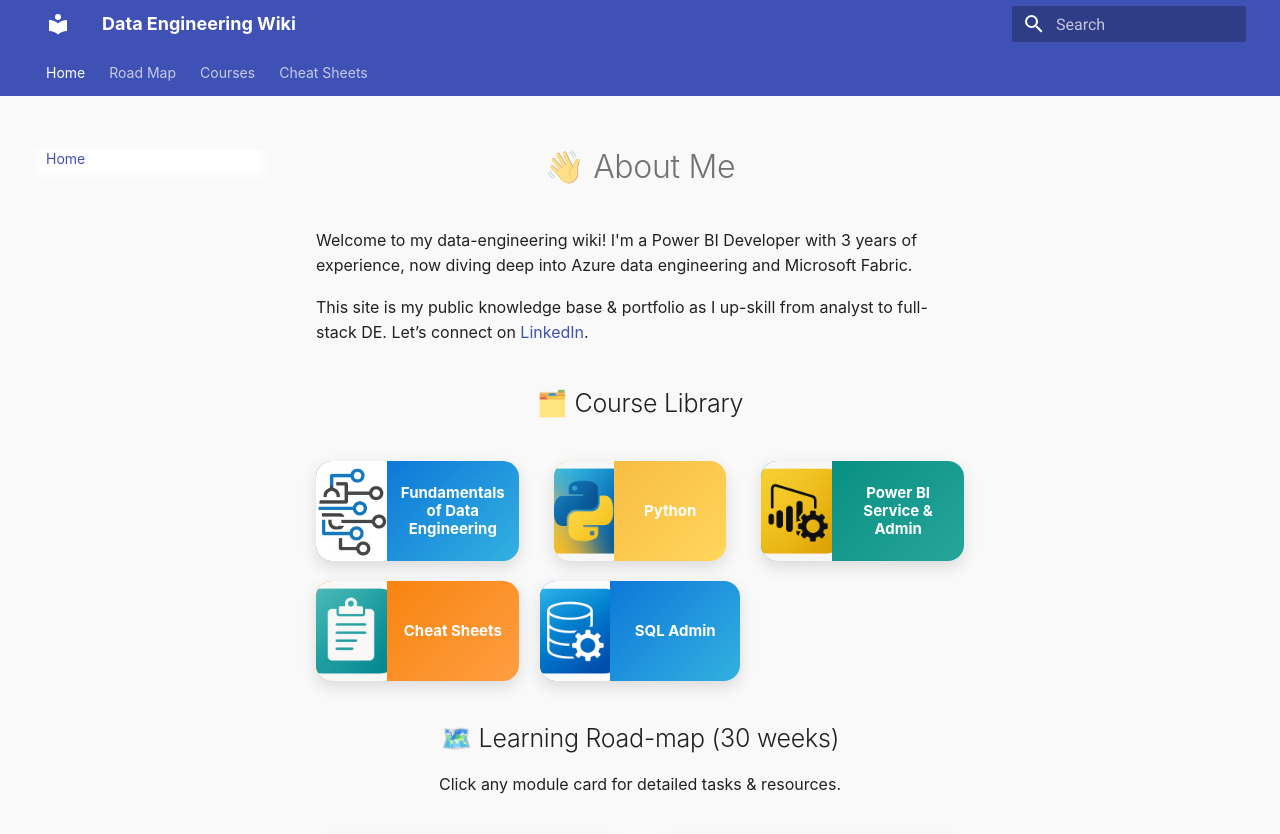
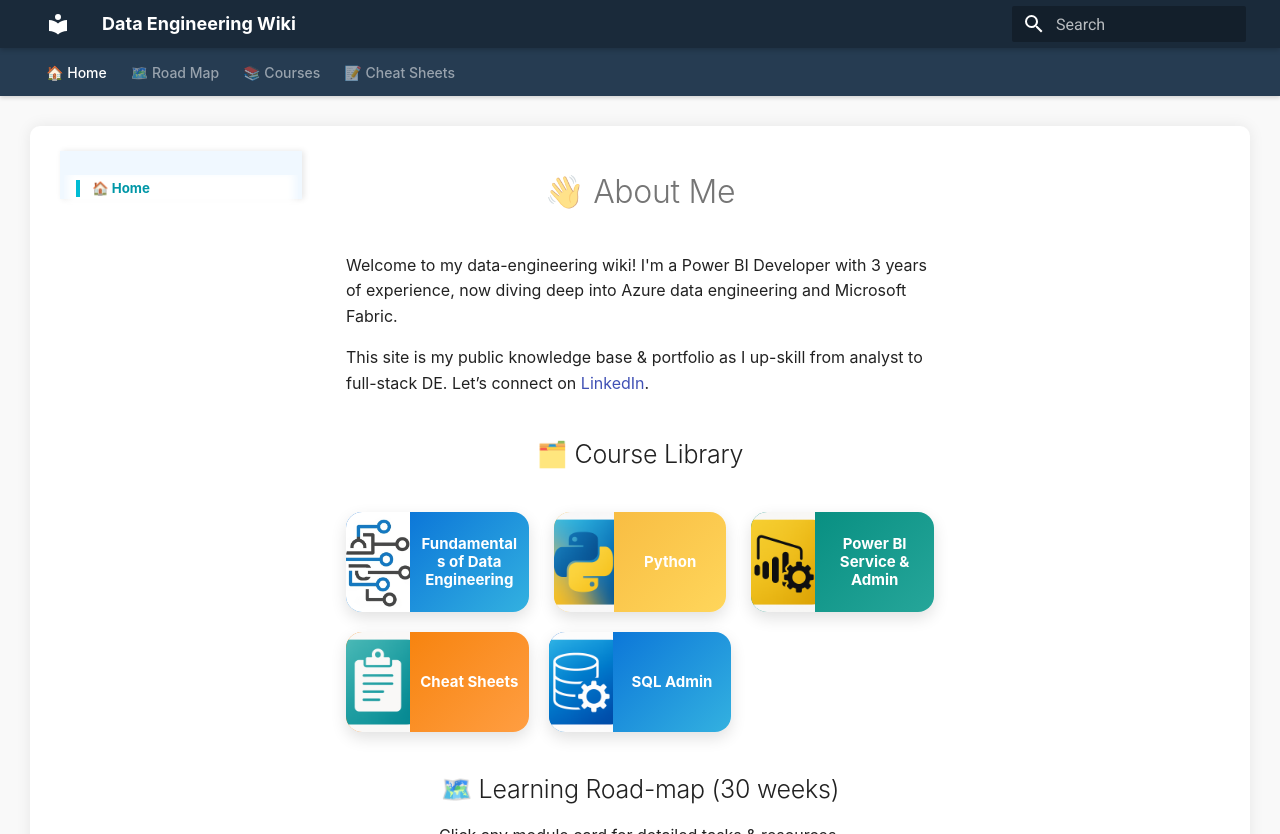
Before and after one commit to cpvardhan/data-engineering-wiki, an MkDocs documentation site: the page built from docs/index.md, in a window 1280 px wide and 1400 px high, cut to the strip 0-834 px from the top of the window. Built offline with MkDocs 1.6.1 and Material for MkDocs 9.7.7, drawn with Linux system fonts in a browser that asks for light colours.

Commit message:
added css

```diff
--- /dev/null
+++ b/docs/css/extra.css
@@ -0,0 +1,95 @@
+/* docs/css/extra.css */
+
+/* Define a primary accent color variable for easy changes later */
+:root {
+    --accent-color: #00bcd4; /* A vibrant cyan/turquoise */
+    --accent-dark: #0097a7;  /* A slightly darker shade for hover/active */
+    --header-bg: #1a2a3a;    /* Deep, rich navy for the top bar */
+    --text-light: #ffffff;
+    --text-dark: #333333;
+    --sidebar-bg: #f0f8ff;   /* Very light, airy blue for sidebar */
+    --sidebar-item-hover: #e0f2f7; /* Lighter cyan for sidebar item hover */
+    --sidebar-item-active: #c5e6ec; /* Active sidebar item background */
+}
+
+/* --- Top Bar Styling (Header) --- */
+.md-header {
+    background-color: var(--header-bg); /* Deep navy */
+    color: var(--text-light);           /* White text */
+    box-shadow: 0 2px 5px rgba(0, 0, 0, 0.2); /* More prominent shadow */
+}
+
+.md-header__button.md-logo img {
+    filter: brightness(0) invert(1); /* Makes logos white */
+}
+
+/* --- Sub-Header (Navigation Tabs) Styling --- */
+.md-tabs {
+    background-color: #263c52; /* A slightly lighter, but still dark, blue-gray for tabs */
+    box-shadow: 0 2px 4px rgba(0, 0, 0, 0.15); /* Good shadow */
+}
+
+.md-tabs__link {
+    color: rgba(255, 255, 255, 0.75); /* Slightly transparent white for unselected tabs */
+    transition: color 0.3s ease, background-color 0.3s ease;
+    font-weight: 500;
+}
+
+.md-tabs__link:hover {
+    color: var(--text-light); /* Solid white on hover */
+    background-color: rgba(255, 255, 255, 0.15); /* More visible background tint on hover */
+}
+
+.md-tabs__link--active {
+    color: var(--text-light); /* Solid white for the active tab */
+    font-weight: bold;
+    border-bottom: 3px solid var(--accent-color); /* Vibrant accent color underline */
+}
+
+/* --- Side Pane Styling (Navigation Sidebar) --- */
+.md-sidebar--primary {
+    background-color: var(--sidebar-bg); /* Very light blue */
+    box-shadow: 2px 0 6px rgba(0, 0, 0, 0.1); /* Slightly more visible shadow */
+}
+
+.md-nav__item {
+    padding: 5px 0;
+    transition: background-color 0.3s ease, color 0.3s ease;
+}
+
+.md-nav__link {
+    font-weight: 500;
+    font-size: 0.95em;
+    padding-left: 1.2em;
+    color: var(--text-dark); /* Dark gray text for readability */
+}
+
+.md-nav__item:hover > .md-nav__link {
+    background-color: var(--sidebar-item-hover); /* Lighter cyan on hover */
+    color: var(--accent-dark); /* Darker accent color text on hover */
+    text-decoration: none;
+}
+
+.md-nav__item--active > .md-nav__link {
+    background-color: var(--sidebar-item-active); /* Light cyan for active item background */
+    color: var(--accent-dark); /* Darker accent color for active item text */
+    font-weight: bold;
+    border-left: 4px solid var(--accent-color); /* Vibrant accent border */
+    padding-left: calc(1.2em - 4px);
+}
+
+/* --- Main Content Area Styling --- */
+.md-main__inner {
+    background-color: #ffffff; /* Pure white background for content */
+    padding: 25px 30px; /* Increased padding for better spacing */
+    border-radius: 10px; /* Slightly more rounded corners */
+    box-shadow: 0 0 15px rgba(0, 0, 0, 0.08); /* More noticeable shadow around content */
+}
+
+.md-content {
+    background-color: #ffffff; /* Pure white */
+}
+
+body {
+    background-color: #f7f9fc; /* A very light, subtle background for the page outside content */
+}
--- a/mkdocs.yml
+++ b/mkdocs.yml
@@ -3,25 +3,26 @@
 # ------------------------------------------------------------
 # Site Settings
 # ------------------------------------------------------------
-site_name: Data Engineering Wiki          # The title of your site
-use_directory_urls: true                  # Serve clean URLs ("/page/" instead of "/page.html")
+site_name: Data Engineering Wiki             # The title of your site
+use_directory_urls: true                     # Serve clean URLs ("/page/" instead of "/page.html")
 
 # ------------------------------------------------------------
 # Theme Configuration
 # ------------------------------------------------------------
 theme:
-  name: material                         # Use the Material for MkDocs theme
+  name: material                             # Use the Material for MkDocs theme
   features:
-    - navigation.instant      # Snappy, SPA-like page loads
-    - search.highlight        # Highlights search terms on target pages
-    - navigation.tabs         # Top-level tabs (Home, Road Map, Courses, etc.)
-    - navigation.top          # Adds a "Back to top" button on long pages
+    - navigation.instant        # Snappy, SPA-like page loads
+    - search.highlight          # Highlights search terms on target pages
+    - navigation.tabs           # Top-level tabs (Home, Road Map, Courses, etc.)
+    - navigation.top            # Adds a "Back to top" button on long pages
 
 # ------------------------------------------------------------
 # Custom CSS & JavaScript
 # ------------------------------------------------------------
 extra_css:
   - webpage_style.css         # Contains grid and card styling for the Course Library
+  - css/extra.css             # Your custom styles for top bar, side pane, and main content
 
 extra_javascript:
   # 1) Mermaid runtime (for <div class="mermaid"> blocks)
@@ -33,35 +34,35 @@
 # Site Navigation (Sidebar & Tabs)
 # ------------------------------------------------------------
 nav:
-  - Home: index.md
+  - '🏠 Home': 'index.md' # Added emoji
 
-  - Road Map:
-      - Overview: roadmap/index.md
-      - Module 1 – DW & SQL Foundations: roadmap/module1.md
-      - Module 2 – Python ETL & CI: roadmap/module2.md
-      - Module 3 – Spark & Delta Performance: roadmap/module3.md
-      - Module 4 – Streaming & Data Quality: roadmap/module4.md
-      - Module 5 – Azure Lakehouse: roadmap/module5.md
-      - Module 6 – ADF & Synapse: roadmap/module6.md
-      - Module 7 – Fabric Lakehouse & Real-Time: roadmap/module7.md
-      - Module 8 – Interview & System Design: roadmap/module8.md
+  - '🗺️ Road Map': # Added emoji
+      - 'Overview': roadmap/index.md
+      - '🚀 Module 1 – DW & SQL Foundations': roadmap/module1.md # Added emoji
+      - '🐍 Module 2 – Python ETL & CI': roadmap/module2.md       # Added emoji
+      - '⚡ Module 3 – Spark & Delta Performance': roadmap/module3.md # Added emoji
+      - '🌊 Module 4 – Streaming & Data Quality': roadmap/module4.md # Added emoji
+      - '☁️ Module 5 – Azure Lakehouse': roadmap/module5.md       # Added emoji
+      - '⚙️ Module 6 – ADF & Synapse': roadmap/module6.md        # Added emoji
+      - '📊 Module 7 – Fabric Lakehouse & Real-Time': roadmap/module7.md # Added emoji
+      - '🤝 Module 8 – Interview & System Design': roadmap/module8.md # Added emoji
 
-  - Courses:
-      - Fundamentals of Data Engineering:
-          - Overview: courses/fundamentals/overview.md
-      - Python:
-          - Overview: courses/python/python-overview.md
-      - Power BI Service & Admin:
-          - Overview: courses/power-bi-service/powerbi-service-overview.md
-          - Cheat Sheet: courses/power-bi-service/powerbi-service-cheatsheet.md
-          - Documents:
-              - Platform Foundations & Architecture: courses/power-bi-service/documents/platform-foundations-architecture.md
-      - SQL Admin:
-          - Overview: courses/sql-admin/sql-admin-overview.md
+  - '📚 Courses': # Added emoji
+      - '💡 Fundamentals of Data Engineering': # Added emoji
+          - 'Overview': courses/fundamentals/overview.md
+      - '🐍 Python': # Added emoji
+          - 'Overview': courses/python/python-overview.md
+      - '📊 Power BI Service & Admin': # Added emoji
+          - 'Overview': courses/power-bi-service/powerbi-service-overview.md
+          - 'Cheat Sheet': courses/power-bi-service/powerbi-service-cheatsheet.md
+          - 'Documents':
+              - 'Platform Foundations & Architecture': courses/power-bi-service/documents/platform-foundations-architecture.md
+      - '💻 SQL Admin': # Added emoji
+          - 'Overview': courses/sql-admin/sql-admin-overview.md
 
-  - Cheat Sheets:
-      - Overview: cheat-sheets/cheatsheet-overview.md
-      - Power BI Service Admin: cheat-sheets/powerbi-service-cheatsheet.md
+  - '📝 Cheat Sheets': # Added emoji
+      - 'Overview': cheat-sheets/cheatsheet-overview.md
+      - 'Power BI Service Admin': cheat-sheets/powerbi-service-cheatsheet.md
 
 # ------------------------------------------------------------
 # Markdown Extensions
```
